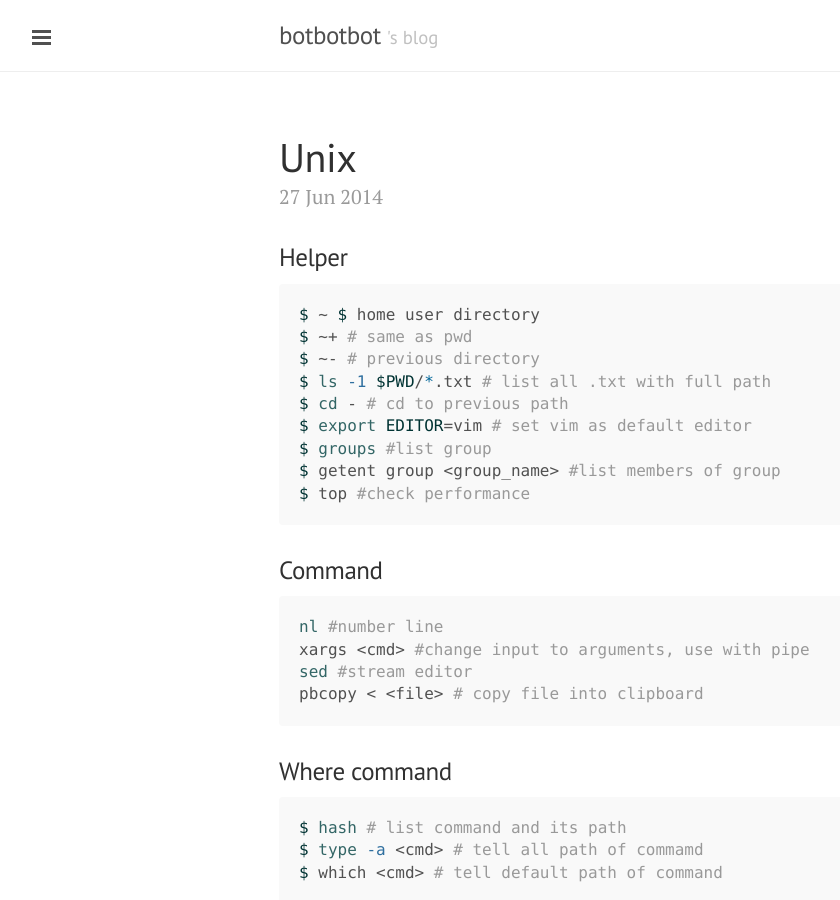
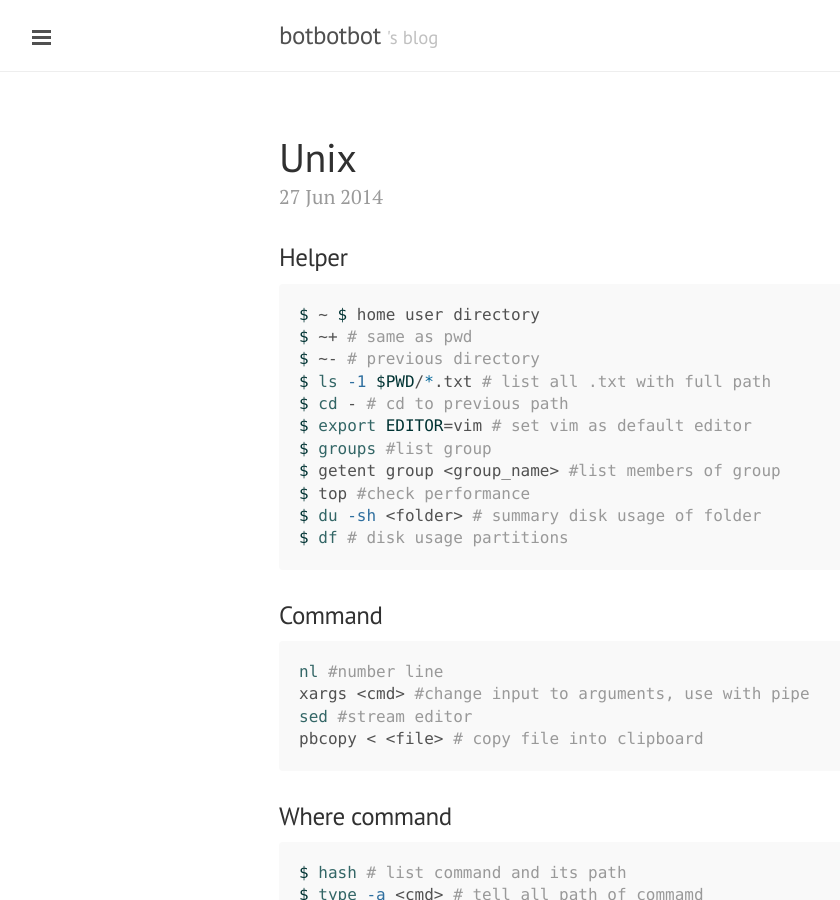
Before and after one commit to ibotdotout/ibotdotout.github.io, a Jekyll site: the page built from _posts/2014-06-27-unix.md, in a window 1280 px wide and 900 px high. Shown: the whole window, without its empty margins (1-841 px from the left). Built offline with Jekyll 4.4.1, drawn with Linux system fonts in a browser that asks for light colours; Markdown is read by kramdown in place of the engine named in the settings.

Commit message:
add about disk usage

````diff
--- a/_posts/2014-06-27-unix.md
+++ b/_posts/2014-06-27-unix.md
@@ -17,6 +17,8 @@ $ export EDITOR=vim # set vim as default editor
 $ groups #list group
 $ getent group <group_name> #list members of group
 $ top #check performance
+$ du -sh <folder> # summary disk usage of folder
+$ df # disk usage partitions
 ```
 
 
````
